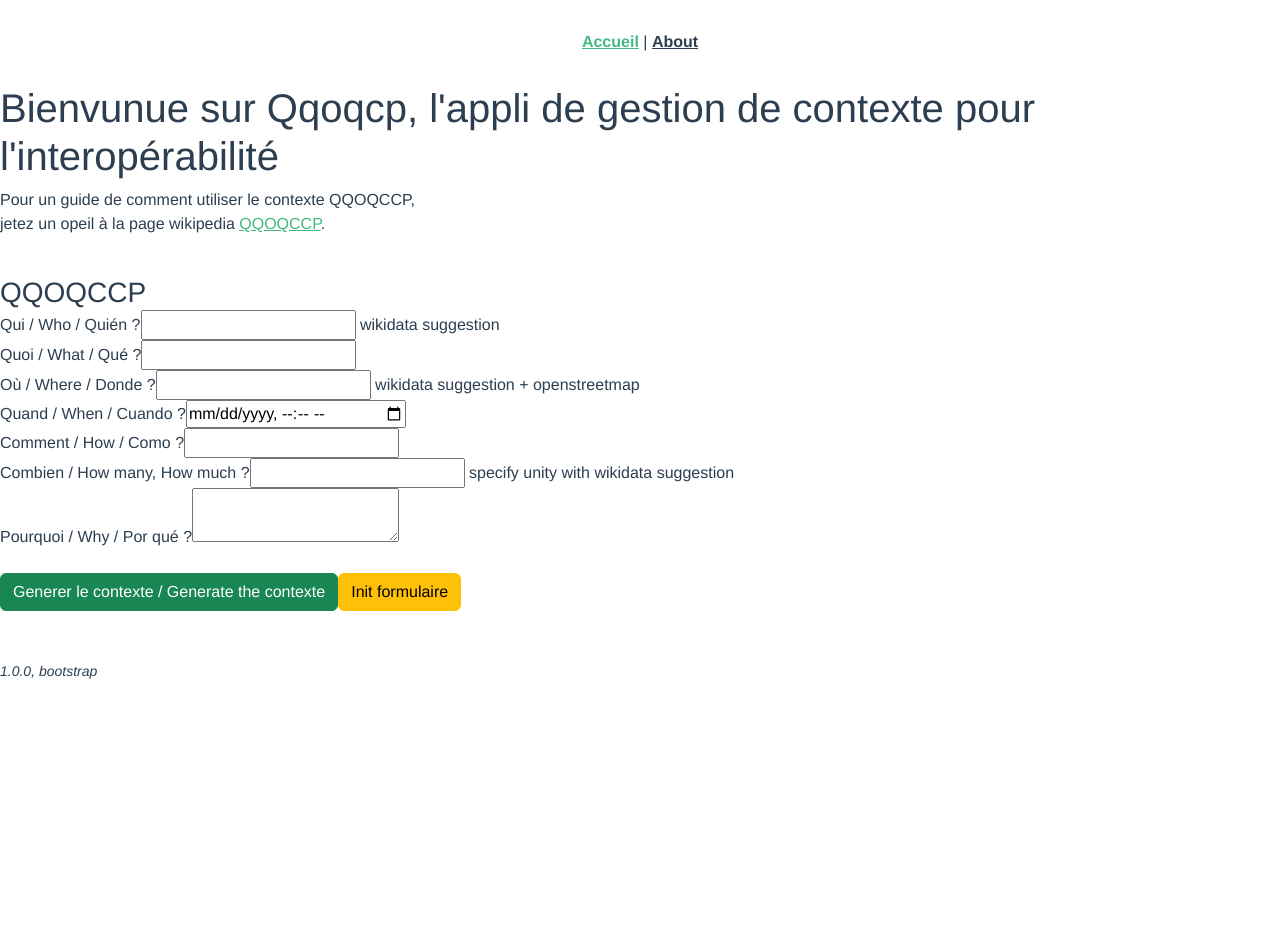
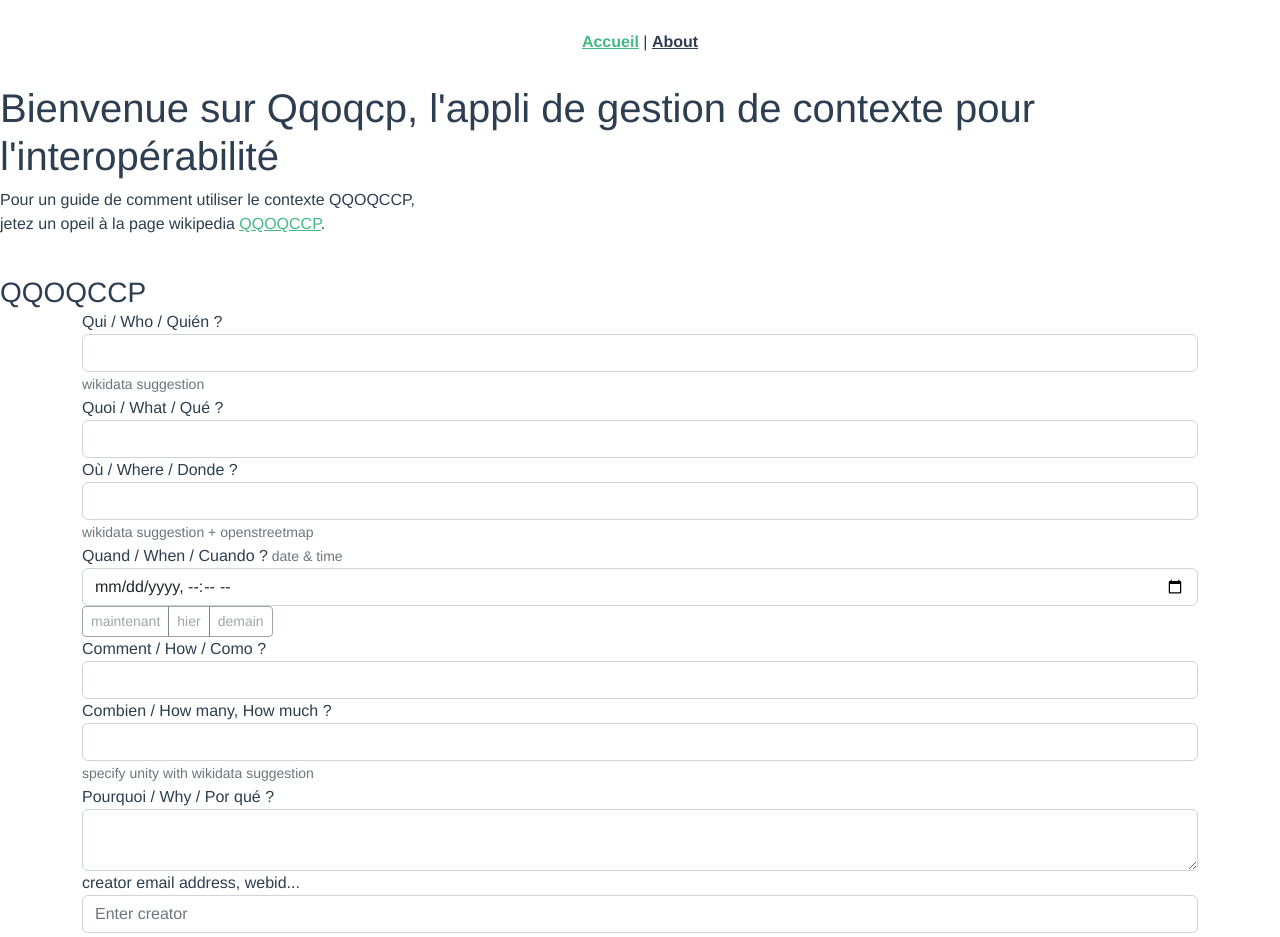
Before and after one commit to scenaristeur/contexte, a Vue app: page / in a window 1280 px wide. Shown: the top 937 px of the page. Before the commit the page ends 800 px from the top, so only its background shows below. Built offline with nearby package versions, Linux system fonts and the light colour scheme.

Commit message:
bootstrap

```diff
--- a/src/App.vue
+++ b/src/App.vue
@@ -5,7 +5,7 @@
   </nav>
   <router-view/>
   <br><br>
-  <small><i>1.0.0, bootstrap</i></small>
+  <small><i>1.0.0, bootstrap 1</i></small>
 </template>
 
 <style>
--- a/src/components/QqoqcpComponent.vue
+++ b/src/components/QqoqcpComponent.vue
@@ -7,31 +7,87 @@
       <a href="https://fr.wikipedia.org/wiki/QQOQCCP" target="_blank" rel="noopener">QQOQCCP</a>.
     </p>
     <h3>QQOQCCP</h3>
+
+    <div class="container">
+      <!-- <form> -->
+
+
+      <!-- <div class="form-group">
+          <label for="exampleInputPassword1">Password</label>
+          <input type="password" class="form-control" id="exampleInputPassword1" placeholder="Password">
+        </div> -->
+
+
+
+
+      <div class="form-group">
         <label for="qui">Qui / Who / Quién ? </label>
-    <input id="qui" v-model="qqoqccp.qui" /> wikidata suggestion
-    <br>
+        <input id="qui" class="form-control" v-model="qqoqccp.qui" />
+        <small class="form-text text-muted">wikidata suggestion</small>
+
+      </div>
+
+
+      <div class="form-group">
         <label for="quoi">Quoi / What / Qué ? </label>
-    <input id="quoi" v-model="qqoqccp.quoi" />
-    <br>
+        <input id="quoi" class="form-control" v-model="qqoqccp.quoi" />
+      </div>
+
+
+      <div class="form-group">
         <label for="ou">Où / Where / Donde ? </label>
-    <input id="ou" v-model="qqoqccp.ou" /> wikidata suggestion + openstreetmap
-    <br>
+        <input id="ou" class="form-control" v-model="qqoqccp.ou" />
+        <small class="form-text text-muted">wikidata suggestion + openstreetmap</small>
+
+      </div>
+
+      <div class="form-group">
         <label for="quand">Quand / When / Cuando ? </label>
-    <input id="quand" v-model="qqoqccp.quand" type="datetime-local" />
-    <br>
+        <small class="form-text text-muted"> date & time</small>
+        <input id="quand" class="form-control" v-model="qqoqccp.quand" type="datetime-local" />
+        <div class="btn-group" role="group" aria-label="quand">
+          <button class="btn btn-outline-secondary btn-sm" disabled>maintenant</button>
+          <button class="btn btn-outline-secondary btn-sm" disabled>hier</button>
+          <button class="btn btn-outline-secondary btn-sm" disabled>demain</button>
+        </div>
+
+      </div>
+
+
+      <div class="form-group">
         <label for="comment">Comment / How / Como ?</label>
-    <input id="comment" v-model="qqoqccp.comment" />
-    <br>
+        <input id="comment" class="form-control" v-model="qqoqccp.comment" />
+      </div>
+
+
+      <div class="form-group">
         <label for="combien">Combien / How many, How much ? </label>
-    <input id="combien" v-model="qqoqccp.combien" /> specify unity with wikidata suggestion
-    <br>
+        <input id="combien" class="form-control" v-model="qqoqccp.combien" />
+        <small class="form-text text-muted">specify unity with wikidata suggestion</small>
+
+      </div>
+
+      <div class="form-group">
         <label for="pourquoi">Pourquoi / Why / Por qué ? </label>
-    <textarea id="pourquoi" v-model="qqoqccp.pourquoi" />
+        <textarea id="pourquoi" class="form-control" v-model="qqoqccp.pourquoi" />
+      </div>
 
-<br><br>
-<button @click="generate" type="button" class="btn btn-success">Generer le contexte / Generate the contexte</button>
+      <div class="form-group">
+        <label for="creator">creator email address, webid...</label>
+        <input type="text" class="form-control" id="creator" aria-describedby="creatorHelp" placeholder="Enter creator">
+        <small id="creatorHelp" class="form-text text-muted">Qui a créé ce contexte.</small>
+      </div>
+
+      <button @click="generate" type="button" class="btn btn-success">Generer le contexte / Generate the
+        contexte</button>
       <button @click="init" type="button" class="btn btn-warning">Init formulaire</button>
-
+      <!-- <div class="form-check">
+    <input type="checkbox" class="form-check-input" id="exampleCheck1">
+    <label class="form-check-label" for="exampleCheck1">Check me out</label>
+  </div> -->
+      <!-- <button type="submit" class="btn btn-primary">Submit</button> -->
+      <!-- </form> -->
+    </div>
   </div>
 </template>
 
@@ -43,23 +99,21 @@
   props: {
     msg: String
   },
-  data(){
-    return{
+  data() {
+    return {
       qqoqccp: {}
     }
   },
-  methods:{
-    generate(){
+  methods: {
+    generate() {
       this.qqoqccp.id = uuidv4()
       this.qqoqccp.created = Date.now()
       console.log(this.qqoqccp)
     },
-    init(){
+    init() {
       this.qqoqccp = {}
     }
-
   }
-
 }
 </script>
 
@@ -68,14 +122,17 @@
 h3 {
   margin: 40px 0 0;
 }
+
 ul {
   list-style-type: none;
   padding: 0;
 }
+
 li {
   display: inline-block;
   margin: 0 10px;
 }
+
 a {
   color: #42b983;
 }
--- a/src/views/HomeView.vue
+++ b/src/views/HomeView.vue
@@ -1,7 +1,7 @@
 <template>
   <div class="home">
     <!--<img alt="Vue logo" src="../assets/logo.png">-->
-    <QqoqcpComponent msg="Bienvunue sur Qqoqcp, l'appli de gestion de contexte pour l'interopérabilité"/>
+    <QqoqcpComponent msg="Bienvenue sur Qqoqcp, l'appli de gestion de contexte pour l'interopérabilité"/>
   </div>
 </template>
 
```
Also changed, not shown: 9 other files (tests, documents, lock files or other folders). Lines whose indentation alone changed are shown as unchanged.
